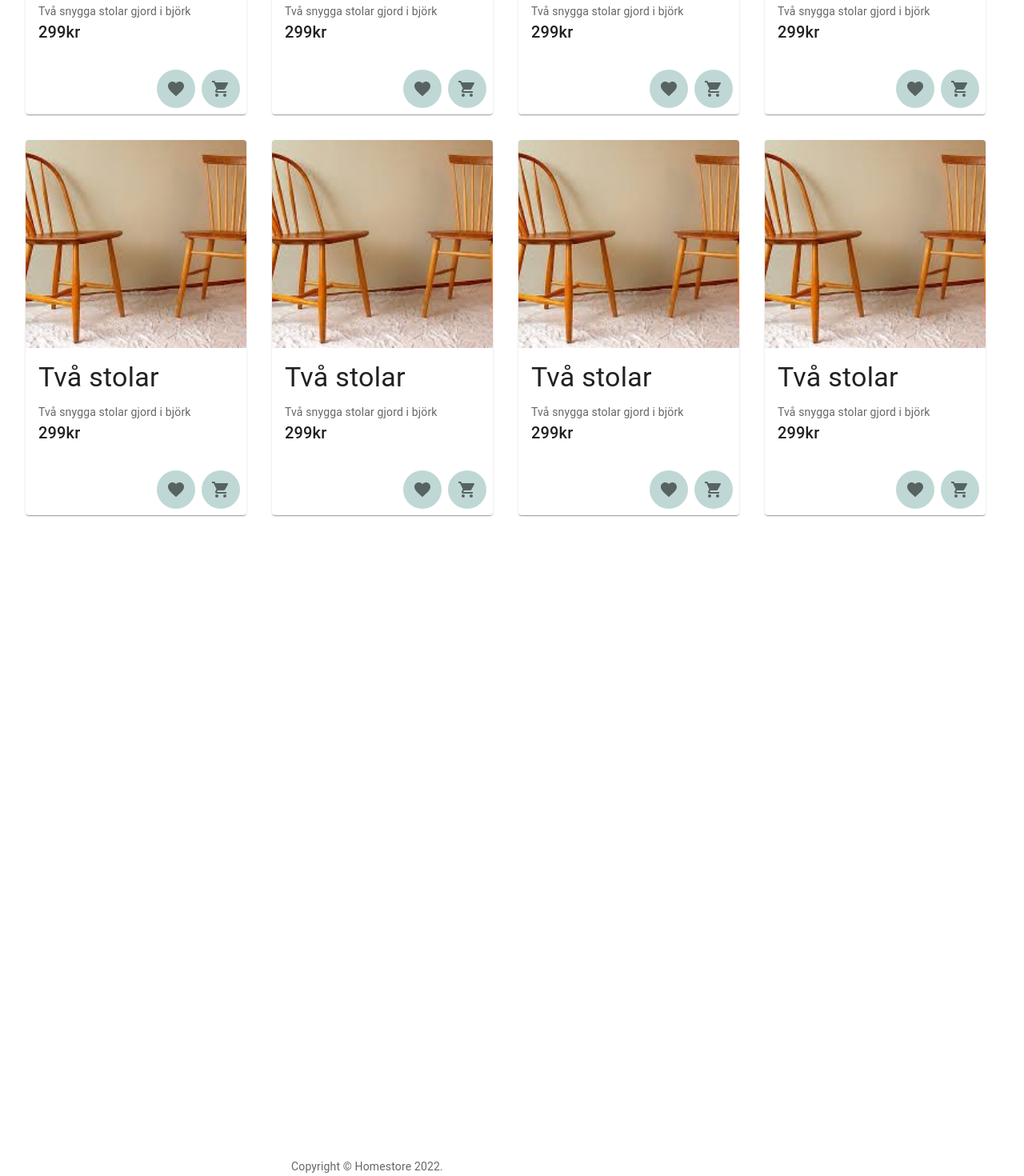
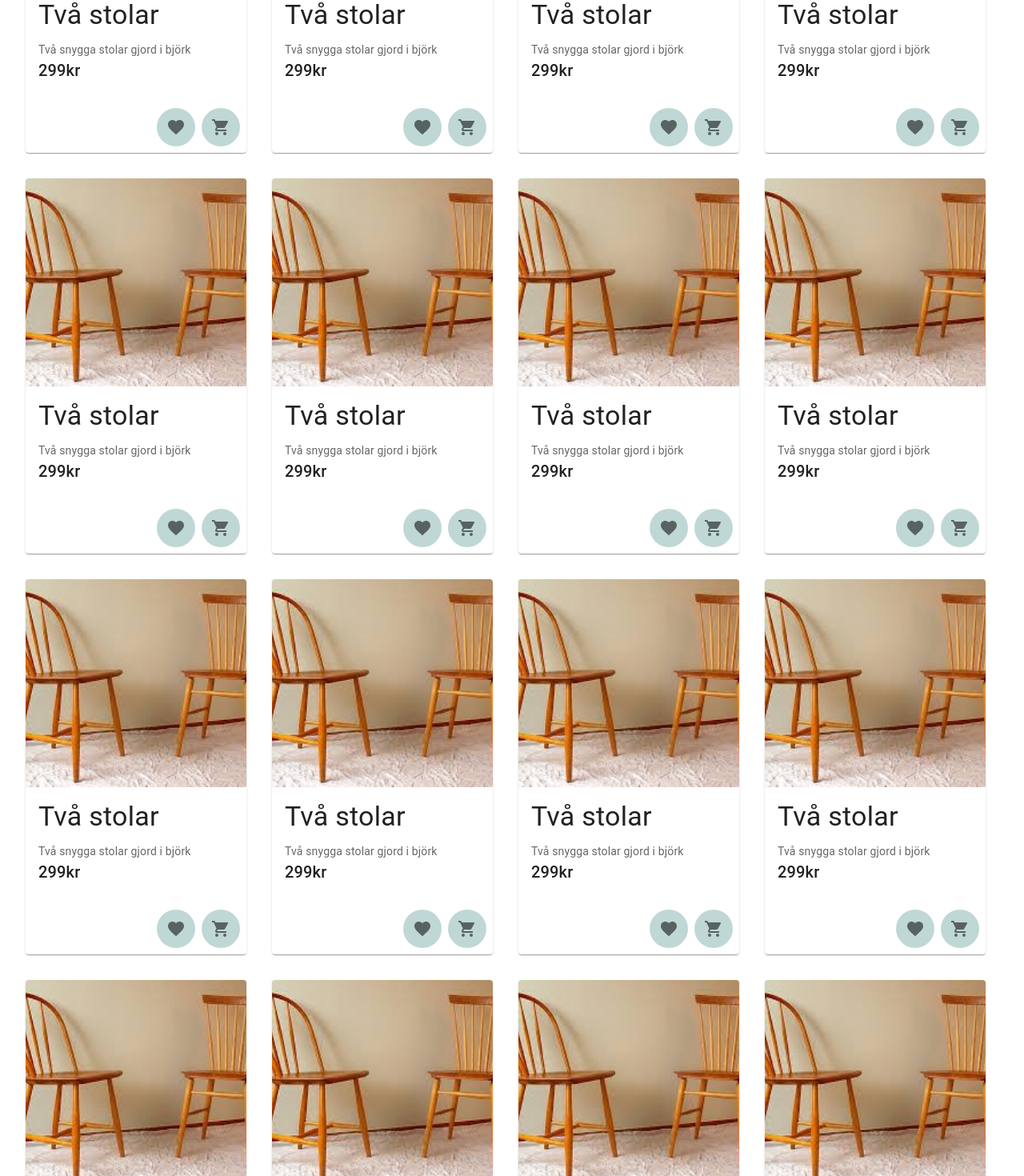
Before and after one commit to Vacannot/HomeStore, a React app: page / in a window 1280 px wide. Shown: the part 1197-2667 px from the top of the page at 80% size. Built offline with nearby package versions, Linux system fonts and the light colour scheme.

Commit message:
fixed layout in startPage (ProductGrid)

```diff
--- a/src/components/productGrid.tsx
+++ b/src/components/productGrid.tsx
@@ -16,19 +16,29 @@ const Item = styled(Paper)(({ theme }) => ({
 
 export default function ProductGrid() {
 	return (
+		<div style={container}>
 			<Box sx={{ flexGrow: 1 }}>
 				<Grid container spacing={{ xs: 2, md: 2 }} columns={{ xs: 1, sm: 6, md: 8, lg: 12 }}>
-				{Array.from(Array(12)).map((_, index) => (
-					<Grid style={rootStyle} item xs={12} sm={6} md={4} lg={3} key={index}>
+					{Array.from(Array(24)).map((_, index) => (
+						<Grid style={gridItem} item xs={12} sm={6} md={4} lg={3} key={index}>
 							<ProductCard />
 						</Grid>
 					))}
 				</Grid>
 			</Box>
+		</div>
 	);
 }
 
-const rootStyle: CSSProperties = {
+const container: CSSProperties = {
+	display: 'flex',
+	flexGrow: 1,
+	flexBasis: 0,
+	maxWidth: '80rem',
+	marginBlockStart: '3rem',
+};
+
+const gridItem: CSSProperties = {
 	display: 'flex',
 	justifyContent: 'center',
 	alignItems: 'center',
--- a/src/layout/footer.tsx
+++ b/src/layout/footer.tsx
@@ -1,5 +1,4 @@
 import React from 'react';
-// import React, { CSSProperties } from 'react';
 import CssBaseline from '@mui/material/CssBaseline';
 import Box from '@mui/material/Box';
 import Typography from '@mui/material/Typography';
@@ -19,7 +18,8 @@ const Footer = () => {
 			sx={{
 				display: 'flex',
 				flexDirection: 'column',
-				minHeight: '100vh',
+				height: '100vh',
+				alignItems: 'center',
 			}}>
 			<CssBaseline />
 			<Box
@@ -28,9 +28,7 @@ const Footer = () => {
 					py: 3,
 					px: 2,
 					mt: 'auto',
-				}}
-				// style={rootStyle}
-			>
+				}}>
 				<Container maxWidth='sm'>
 					<Copyright />
 				</Container>
@@ -39,8 +37,4 @@ const Footer = () => {
 	);
 };
 
-// const rootStyle: CSSProperties = {
-// 	margin: 'auto',
-// };
-
 export default Footer;
--- a/src/layout/layout.tsx
+++ b/src/layout/layout.tsx
@@ -19,7 +19,7 @@ function Layout() {
 }
 
 const rootStyle: CSSProperties = {
-	height: '100%',
+	height: '100vh',
 	display: 'flex',
 	flexDirection: 'column',
 };
--- a/src/pages/startPage.tsx
+++ b/src/pages/startPage.tsx
@@ -1,7 +1,7 @@
 import React from 'react';
 import { CSSProperties } from 'react';
 import Banner from './../components/Banner';
-import ProductGrid from './../components/ProductGrid';
+import ProductGrid from '../components/ProductGrid';
 
 const StartPage = () => {
 	return (
```
Lines whose indentation alone changed are shown as unchanged.
